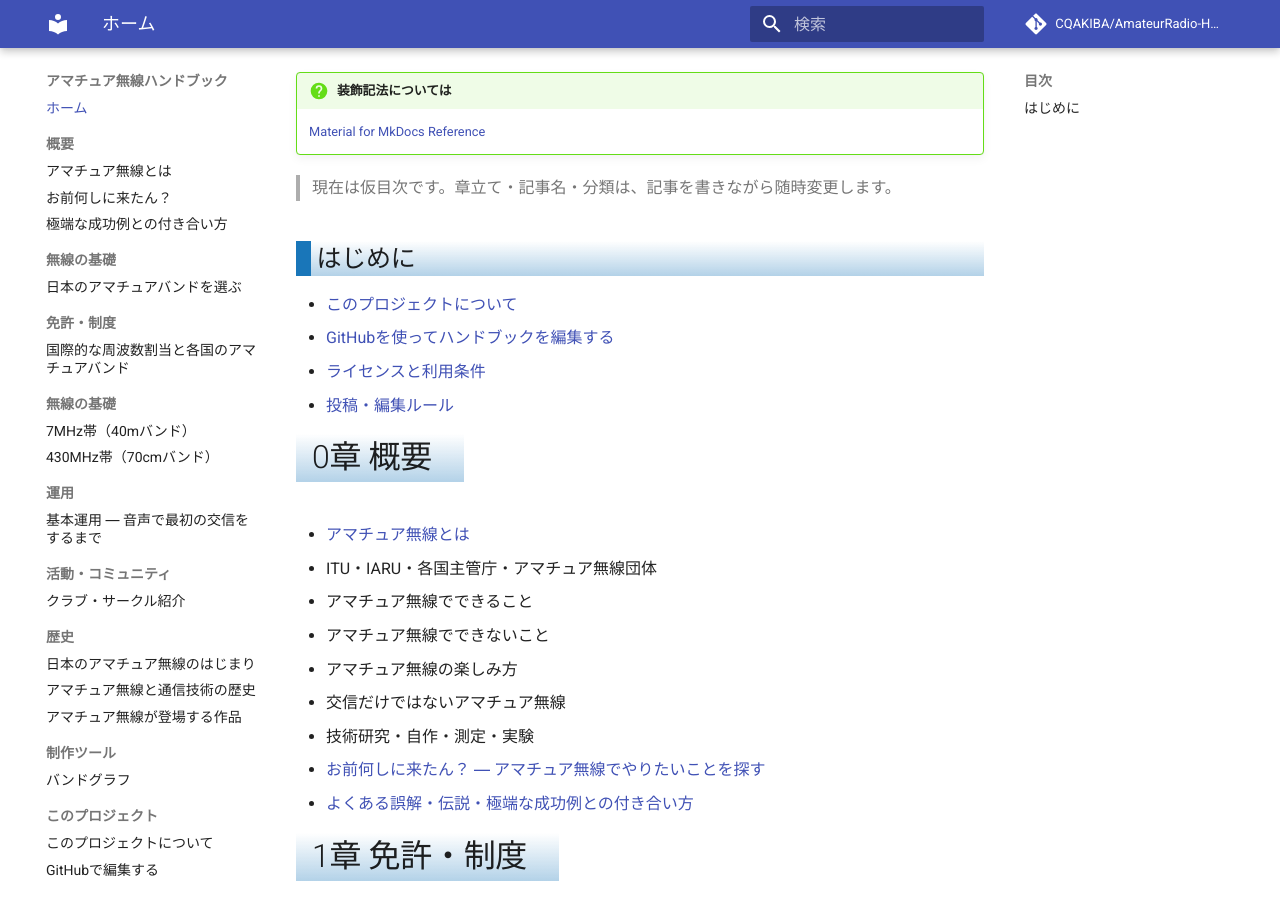
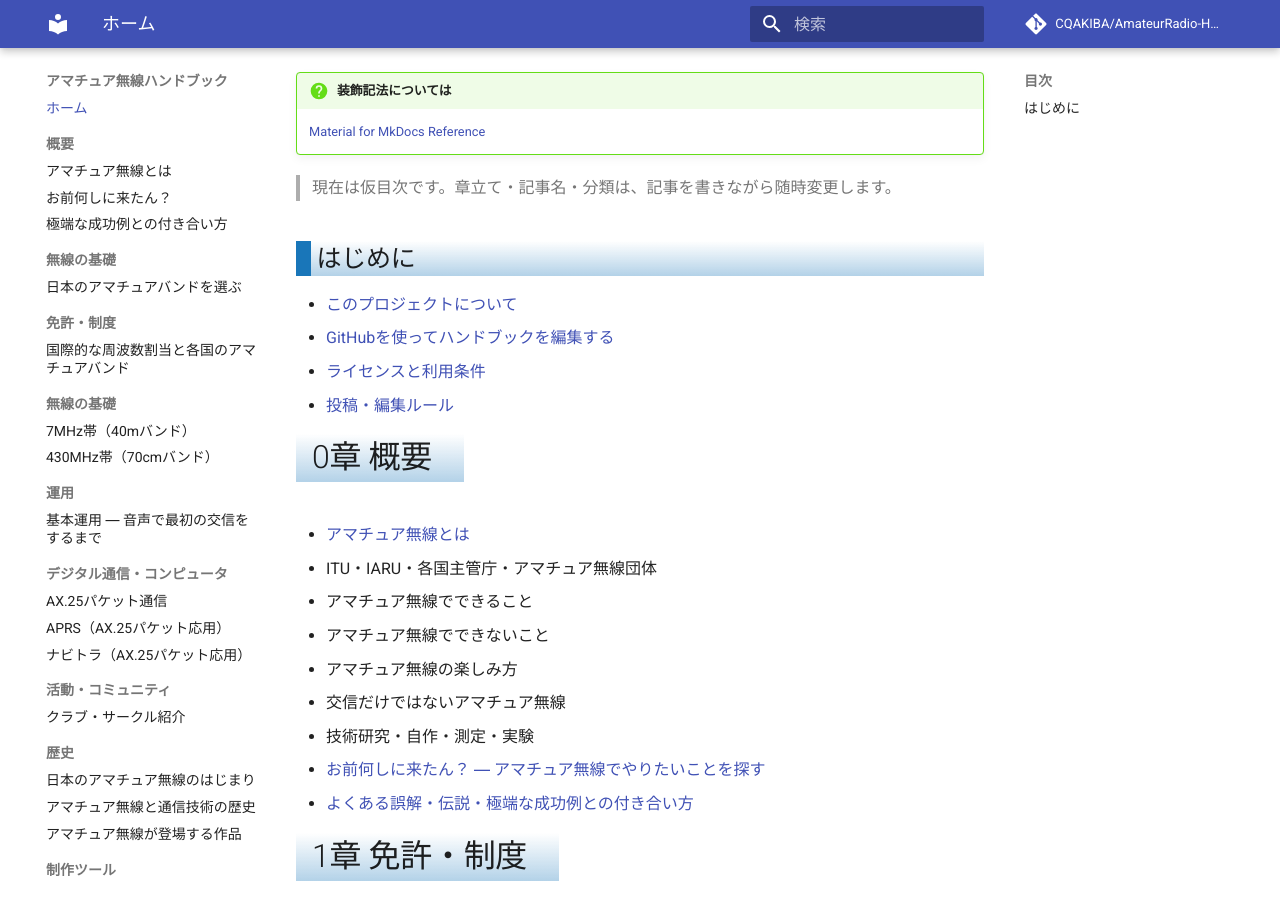
Before and after one commit to CQAKIBA/AmateurRadio-Handbook, an MkDocs documentation site: the page built from docs/index.md, in a window 1280 px wide and 900 px high, scrolled down 336 px. Built offline with MkDocs 1.6.1 and Material for MkDocs 9.7.7, drawn with Linux system fonts in a browser that asks for light colours; comment, search, counter and statistics services are not loaded.

Commit message:
docs: MkDocsナビゲーションに第7章の3記事を追加

```diff
--- a/mkdocs.yml
+++ b/mkdocs.yml
@@ -23,6 +23,10 @@ nav:
       - 430MHz帯（70cmバンド）: 02_無線の基礎/430MHz帯.md
   - 運用:
       - 基本運用 ― 音声で最初の交信をするまで: 06_運用/基本運用.md
+  - デジタル通信・コンピュータ:
+      - AX.25パケット通信: 07_デジタル通信・コンピュータ/AX25パケット.md
+      - APRS（AX.25パケット応用）: 07_デジタル通信・コンピュータ/APRS.md
+      - ナビトラ（AX.25パケット応用）: 07_デジタル通信・コンピュータ/ナビトラ.md
   - 活動・コミュニティ:
       - クラブ・サークル紹介: clubs/index.md
   - 歴史:
```
